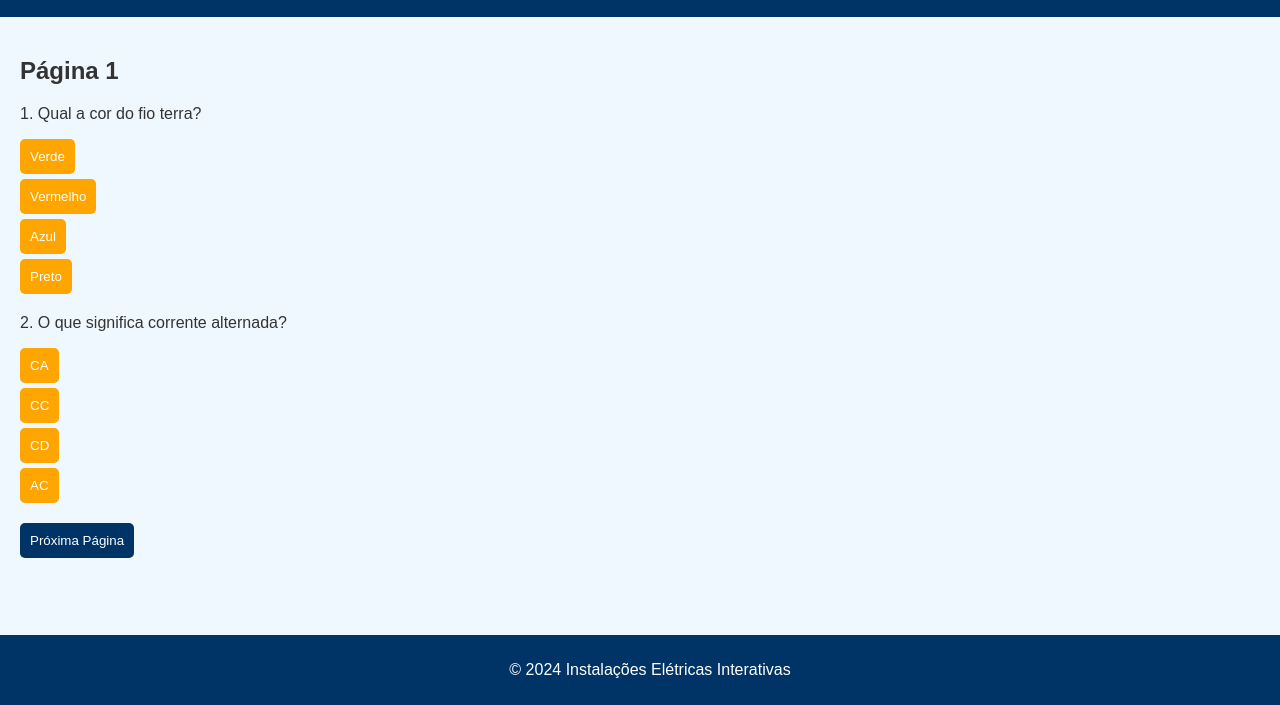
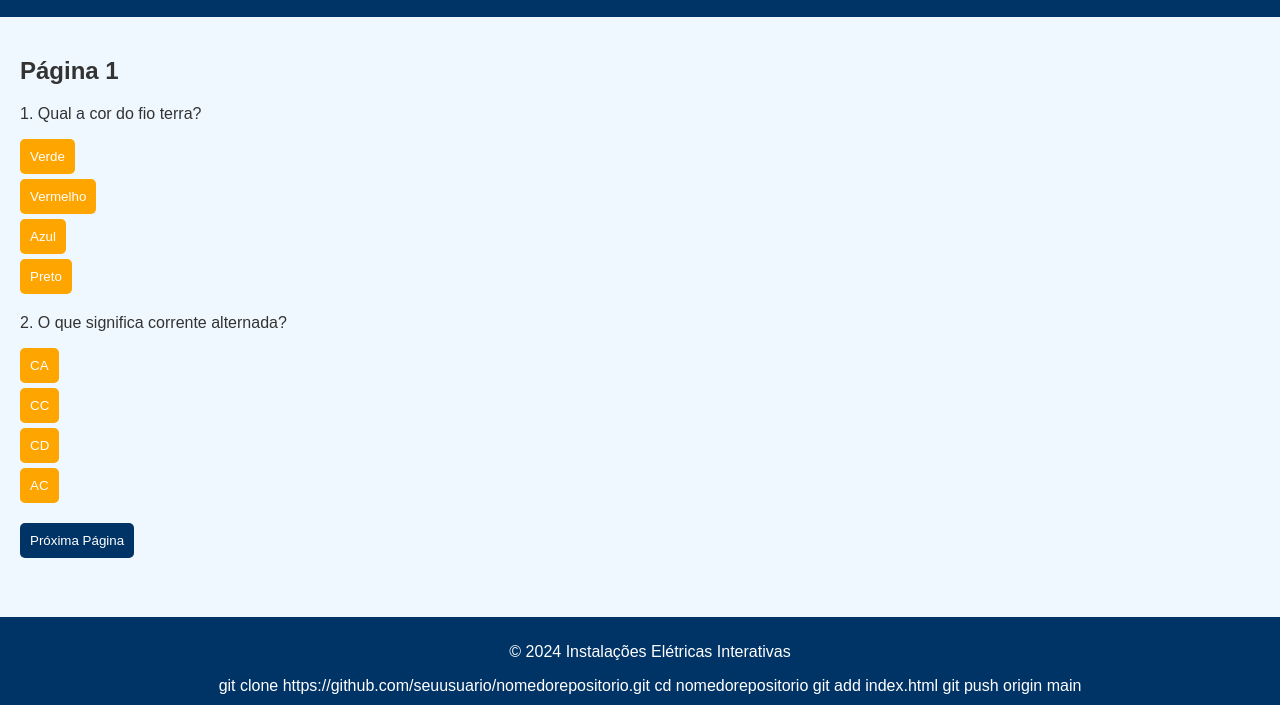
Before and after one commit to novaetapa/Eletricidade, a plain HTML site: page index.html in a window 1280 px wide. Shown: the part 95-800 px from the top of the page. Drawn offline with Linux system fonts and the light colour scheme.

Commit message:
Update index.html

```diff
--- a/index.html
+++ b/index.html
@@ -36,7 +36,13 @@
         </section>
     </main>
     <footer>
-        <p>&copy; 2024 Instalações Elétricas Interativas</p>
+        <p>&copy; 2024 Instalações Elétricas Interativas</p>git clone https://github.com/seuusuario/nomedorepositorio.git
+cd nomedorepositorio
+
+
+git add index.html
+git push origin main
+
     </footer>
     <script src="script.js"></script>
 </body>
```
